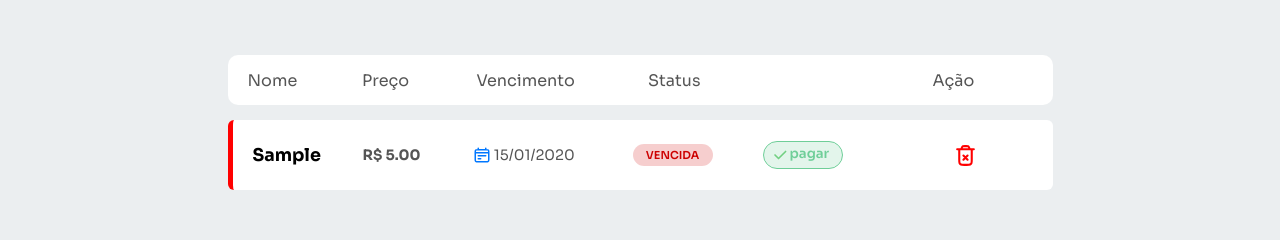
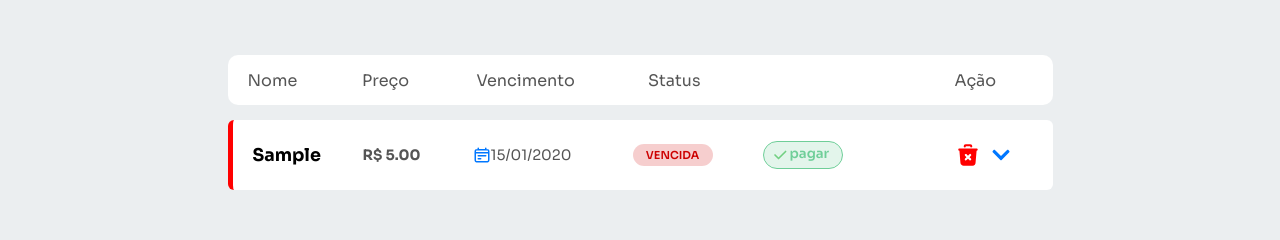
Before and after one commit to FelipeFreires-Costa/SubTracker, a React (Vite) app: page / in a window 1280 px wide. Both pictures are taken after typing "Sample", "5", "2020-01-15" into the empty fields and a click on the button "+ Adicionar Conta". Shown: the part 289-529 px from the top of the page. Built offline with nearby package versions, Linux system fonts and the light colour scheme.

Commit message:
novas funçoes adiconadas

```diff
--- a/src/App.css
+++ b/src/App.css
@@ -24,13 +24,17 @@
   width: 100%;
   max-width: 1000px;
   height: 50px;
-  grid-template-columns: minmax(100px, 1fr) 1fr 1.5fr 120px 50px 1fr 100px;
+  grid-template-columns: minmax(100px, 1fr) 1fr 1.5fr 120px 100px 50px 1fr;
   align-items: center;
   align-content: center;
   justify-content: center;
   padding: 20px;
   border-radius: 10px;
   color: #555;
+}
+
+.header-table span:last-child{
+  justify-self: center;
 }
 
 .form{
--- a/src/App.jsx
+++ b/src/App.jsx
@@ -30,10 +30,10 @@ function App() {
   const [precoInput, setPrecoInput] = useState("");
   const [dataInput, setDataInput] = useState("");
 
+
   const [notificacao, setNotificacao] = useState(null);
   const timeoutRef = useRef();
 
-  // --- FUNÇÕES AUXILIARES ---
   function formatarData(dataAmericana) {
     if (!dataAmericana) return "";
     const partes = dataAmericana.split("-");
@@ -57,6 +57,31 @@ function App() {
       return "perto";
     } else {
       return "tranquilo";
+    }
+  }
+
+  function diasRestantes(dataVencimento){
+    if(!dataVencimento) return ""
+
+    //zerar a hora de hoje para comparar so o dia
+    const hoje = new Date()
+    hoje.setHours(0,0,0,0)
+
+    //criar a data da conta (T00:00:00 evitar bug)
+    const dataConta = new Date(dataVencimento + "T00:00:00");
+
+    const diferenciaTime = dataConta - hoje
+
+    const dias = Math.ceil(diferenciaTime / (1000 * 60 * 60 * 24));
+
+    if(dias < 0) {
+      return `Venceu há ${Math.abs(dias)} dias`
+    }else if(dias === 0){
+      return 'Vence hoje!'
+    }else if(dias === 1){
+      return "Falta 1 dia"
+    }else{
+      return `Faltam ${dias} dias`
     }
   }
 
@@ -102,7 +127,6 @@ function App() {
     setContas(lista);
   }
 
-  // --- CÁLCULOS DO DASHBOARD ---
   const apenasDevedores = contas.filter((item) => item.pago === false);
 
   const valorTotalDivida = apenasDevedores.reduce((total, item) => {
@@ -115,7 +139,6 @@ function App() {
     0,
   );
 
-  // Nota: precoTotal está calculando o que FALTA pagar (igual ao valorTotalDivida)
   const precoTotal = contas.reduce((acc, item) => {
     if (item.pago === true) {
       return acc;
@@ -128,15 +151,14 @@ function App() {
     return acc + item.preco;
   }, 0);
 
-  // --- JSX (INTERFACE) ---
+
   return (
-    // 1. WRAPPER PRINCIPAL (Para o footer funcionar)
     <div className="app-wrapper">
       <Header />
 
-      {/* 2. CONTEÚDO PRINCIPAL (Isso vai esticar) */}
+
       <main className="main-content">
-        {/* DASHBOARD */}
+
         <div className="resumo-cards">
           <div className="card-resumo total">
             <div className="card-head">
@@ -167,7 +189,7 @@ function App() {
           </div>
         </div>
 
-        {/* FORMULÁRIO */}
+
         <div className="form">
           <input
             type="text"
@@ -189,7 +211,6 @@ function App() {
           <button onClick={adicionarConta}>+ Adicionar Conta</button>
         </div>
 
-        {/* LISTA DE CONTAS */}
         <div className="container">
           <div className="header-table">
             <span>Nome</span>
@@ -198,7 +219,7 @@ function App() {
             <span>Status</span>
             <span></span>
             <span></span>
-            <span>Ação</span>
+            <span className="alinhar-texto">Ação</span>
           </div>
 
           {contas.map((item) => (
@@ -211,6 +232,7 @@ function App() {
               data={formatarData(item.data)}
               aoRemover={() => removerConta(item.id)}
               situacao={verificarSituacao(item.data)}
+              textoDias={diasRestantes(item.data)}
             />
           ))}
 
--- a/src/Components/CardsContas/CardsContas.css
+++ b/src/Components/CardsContas/CardsContas.css
@@ -20,16 +20,13 @@
 
 .card {
 background-color: white;
-    opacity: 1;
-    transition: all 0.3s;
+  width: 100%;
+  max-width: 1000px;
   display: flex;
-    width: 100%;
-    height: 70px;
   flex-direction: column;
-    align-items: flex-start;
-    justify-content: center;
-    padding: 20px;
-    max-width: 1000px;
+  padding: 0;
+  transition: background-color 0.3s, box-shadow 0.3s;
+  align-items: stretch;
 }
 
 .card.pago {
@@ -54,7 +51,9 @@
   display: grid;
   grid-template-columns: minmax(100px, 1fr) 1fr 1.5fr 120px 100px 50px 1fr;
   gap: 10px;
-  align-items: center;}
+  align-items: center;
+  padding: 10px 20px;
+}
 
 
 .infos h3 {
@@ -122,20 +121,20 @@ p.preco{
 }
 
 .remover{
-  grid-column: 7;
-  width: 65%;
+    display: flex;
     border: none;
     height: 50px;
     background-color: transparent;
     cursor: pointer;
+    justify-content: center;
+    align-items: center;
 }
 .remover:hover{
   transform: scale(1.05);
 }
 
-img.remover-img{
-  height: 25px;
-  width: 25px;
+svg.remover{
+  vertical-align: bottom;
 }
 
 img.img-pago{
@@ -167,3 +166,30 @@ img.img-pago{
   width: 20px;
   margin-left: 3px;
 }
+
+.card-conteudo-extra {
+  padding: 0 20px 20px 20px;
+  background-color: transparent;
+  animation: slideDown 0.3s ease;
+}
+
+.acoes-btn {
+display: flex;
+    align-items: center;
+    gap: 10px;
+    grid-column: 7;
+    justify-content: center;
+
+}
+
+.expandir{
+  display: flex;
+  vertical-align: bottom;
+  border: none;
+  background-color: transparent;
+}
+
+@keyframes slideDown {
+  from { opacity: 0; transform: translateY(-10px); }
+  to { opacity: 1; transform: translateY(0); }
+}
--- a/src/Components/CardsContas/CardsContas.jsx
+++ b/src/Components/CardsContas/CardsContas.jsx
@@ -1,32 +1,74 @@
-import React from 'react'
+import React, { useState } from 'react'
 import './CardsContas.css'
+
+// Seus imports de imagem (Mantive todos)
 import calendario from '../../assets/calendar-lines-svgrepo-com.svg'
-import lixo from '../../assets/trash-xmark-svgrepo-com.svg'
 import check from '../../assets/check-svgrepo-com.svg'
 import checkPago from "../../assets/check-circle-svgrepo-com.svg"
 
-const CardsContas = ({nome, preco, data, aoRemover, situacao, foiPago, pago}) => {
+// Imports dos ícones
+import { TbTrashXFilled } from "react-icons/tb";
+import { FaChevronDown, FaChevronUp } from "react-icons/fa"; // Adicionei para as setas
+
+const CardsContas = ({ nome, preco, data, aoRemover, situacao, foiPago, pago, textoDias }) => {
+
+    const [estaAberto, setEstaAberto] = useState(false)
+
+    function alternar() {
+        setEstaAberto(!estaAberto)
+    }
+
     return (
         <div className={`card ${pago ? "pago" : situacao}`}>
+
             <div className='infos'>
+
                 <h3 title={nome}>{nome}</h3>
+
                 <p className='preco'>R$ {preco.toFixed(2)}</p>
-          <p><img className='calendario' src={calendario} alt="" /> {data}</p>
+
+                <p>
+                    <img className='calendario' src={calendario} alt="" />
+                    {data}
+                </p>
+
+                {/* Status / Badge */}
                 <div className={`detalhes ${situacao}`}>
                     {pago ? (
-            <img src={checkPago} className='img-pago'></img>
+                        <img src={checkPago} className='img-pago' alt="Pago" />
                     ) : (
-
                         <p>{situacao.toUpperCase()}</p>
                     )}
                 </div>
+
+                {/* Botão Pagar */}
                 <button className='pagar' onClick={foiPago}>
                     <img src={check} alt="" />
-            {pago == false ? 'pagar' : "pago!"}</button>
-          <button className='remover' onClick={aoRemover}>
-            <img className='remover-img' src={lixo} alt="" />
+                    {pago === false ? 'pagar' : "pago!"}
+                </button>
+
+                <div className="acoes-btn">
+                    <button className='remover' onClick={aoRemover} title="Excluir conta">
+                    <TbTrashXFilled size={26} color='red' />
+                    </button>
+
+                    <button className='expandir' onClick={alternar} title="Ver detalhes">
+                        {estaAberto ? <FaChevronUp size={20} color="#0077ff"/> : <FaChevronDown size={20} color="#0077ff"/>}
                     </button>
                 </div>
+            </div>
+
+
+            {estaAberto && (
+                <div className='card-conteudo-extra'>
+
+                    <div className="info-extra-texto">
+                        <strong>Status do prazo: </strong>
+                        <span>{textoDias}</span>
+                    </div>
+                </div>
+            )}
+
         </div>
     )
 }
```
Lines whose indentation alone changed are shown as unchanged.
